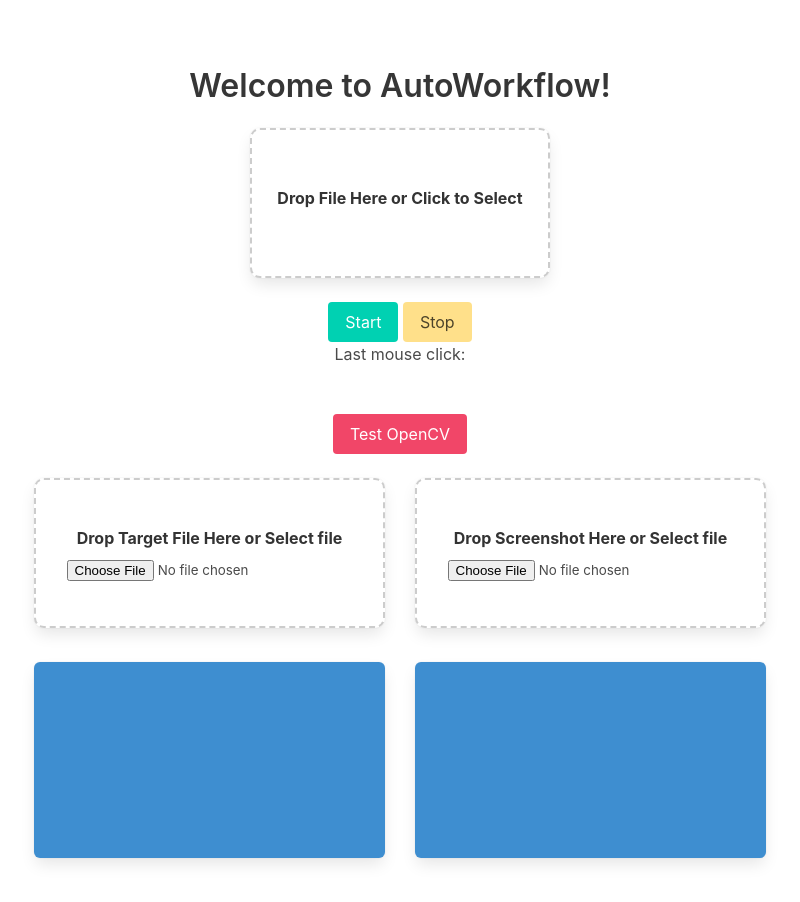
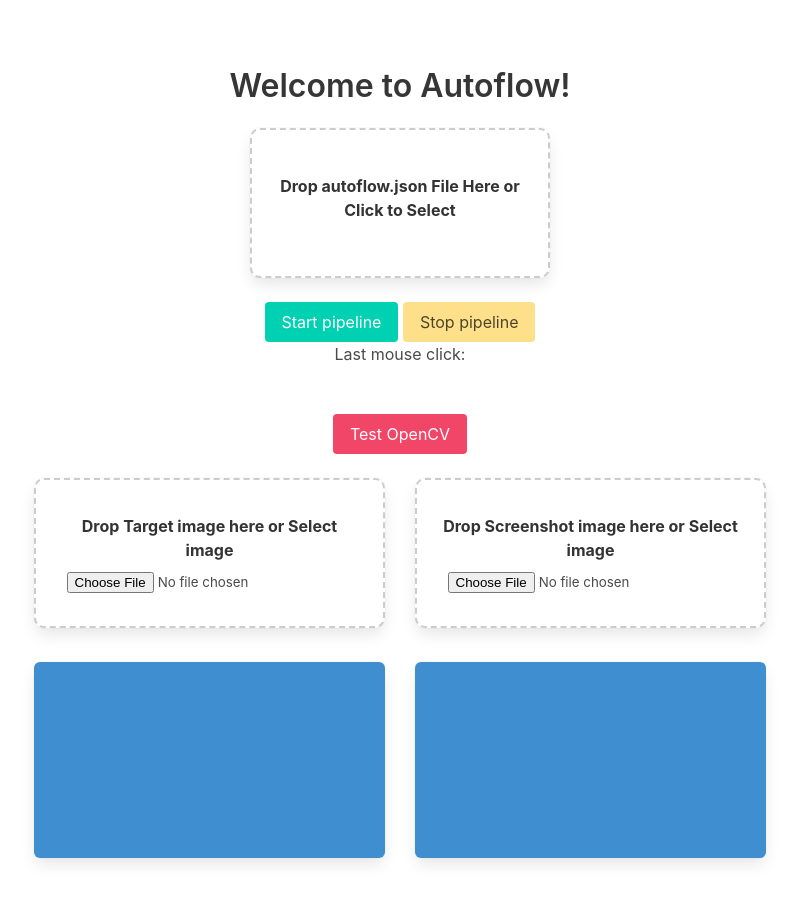
Before and after one commit to studentutu/autoflow, an Electron app: page src/index.html in a window 800 px wide. Drawn offline with nearby package versions, Linux system fonts and the light colour scheme; no server answers.

Commit message:
Disabled electron security warning log

```diff
--- a/src/index.html
+++ b/src/index.html
@@ -4,8 +4,11 @@
 <head>
   <meta charset="UTF-8" />
   <meta name="viewport" content="width=device-width, initial-scale=1">
-  <title>AutoWorkflow</title>
-  <!-- Define electron opencv suitable no content security policy for the webview -->
+  <title>Autoflow</title>
+  <!-- Define recommended electron content security policy for the webview -->
+  <!-- <meta http-equiv="Content-Security-Policy" content="script-src 'self';"> -->
+  <!-- <meta http-equiv="Content-Security-Policy" content="*"> -->
+  <meta http-equiv="Access-Control-Allow-Origin" content="*">
   <link rel="stylesheet" href="https://cdn.jsdelivr.net/npm/bulma@0.8.0/css/bulma.min.css" />
   <link rel="stylesheet" href="./index.css" />
   <script defer src="https://use.fontawesome.com/releases/v5.3.1/js/all.js"></script>
@@ -15,17 +18,17 @@
 <body>
   <section class="section">
     <div class="container">
-      <h1 class="title">Welcome to AutoWorkflow!</h1>
+      <h1 class="title">Welcome to Autoflow!</h1>
 
       <div id="drop-zone" class="box">
         <label for="fileInput">
-          <span>Drop File Here or Click to Select</span>
+          <span>Drop autoflow.json File Here or Click to Select</span>
           <input id="fileInput" type="file" accept=".json">
         </label>
       </div>
 
-      <button id="startBtn" class="button is-primary mt-5">Start</button>
-      <button id="stopBtn" class="button is-warning mt-5">Stop</button>
+      <button id="startBtn" class="button is-primary mt-5">Start pipeline</button>
+      <button id="stopBtn" class="button is-warning mt-5">Stop pipeline</button>
       <br />
       <span id="last-mouse-click">Last mouse click: </span>
 
@@ -42,13 +45,13 @@
       <section class="container both-inputs is-flex is-justify-content-center">
 
         <div class="box input-box" style="flex: 1; margin: 0 10px;">
-          <span>Drop Target File Here or Select file</span>
+          <span>Drop Target image here or Select image</span>
           <input id="opencv-target" type="file" accept="image/*">
           <span id="targetFileName" class="is-hidden">No file selected</span>
         </div>
 
         <div class="box input-box" style="flex: 1; margin: 0 10px;">
-          <span>Drop Screenshot Here or Select file</span>
+          <span>Drop Screenshot image here or Select image</span>
           <input id="opencv-screenshot" type="file" accept="image/*">
           <span id="screenshotFileName" class="is-hidden">No file selected</span>
         </div>
--- a/src/index.js
+++ b/src/index.js
@@ -2,7 +2,7 @@
 
 const { app, BrowserWindow } = require('electron');
 const path = require('node:path');
-const workflowJs = require('./dist/Main/workflow');
+const autoflow = require('./dist/Main/workflow');
 const test = require('./dist/Main/testopencv');
 const { alert, debug, error, renderMaterial } = require('./dist/Main/alert');
 
@@ -31,6 +31,9 @@
 
   test.TestOpenCvVersion();
 };
+
+// Disable security warnings
+process.env['ELECTRON_DISABLE_SECURITY_WARNINGS'] = 'true';
 
 process.on('uncaughtException', (error) => {
   error(`Caught exception: ${error}\n` + `Exception origin: ${error.stack}`);
```
